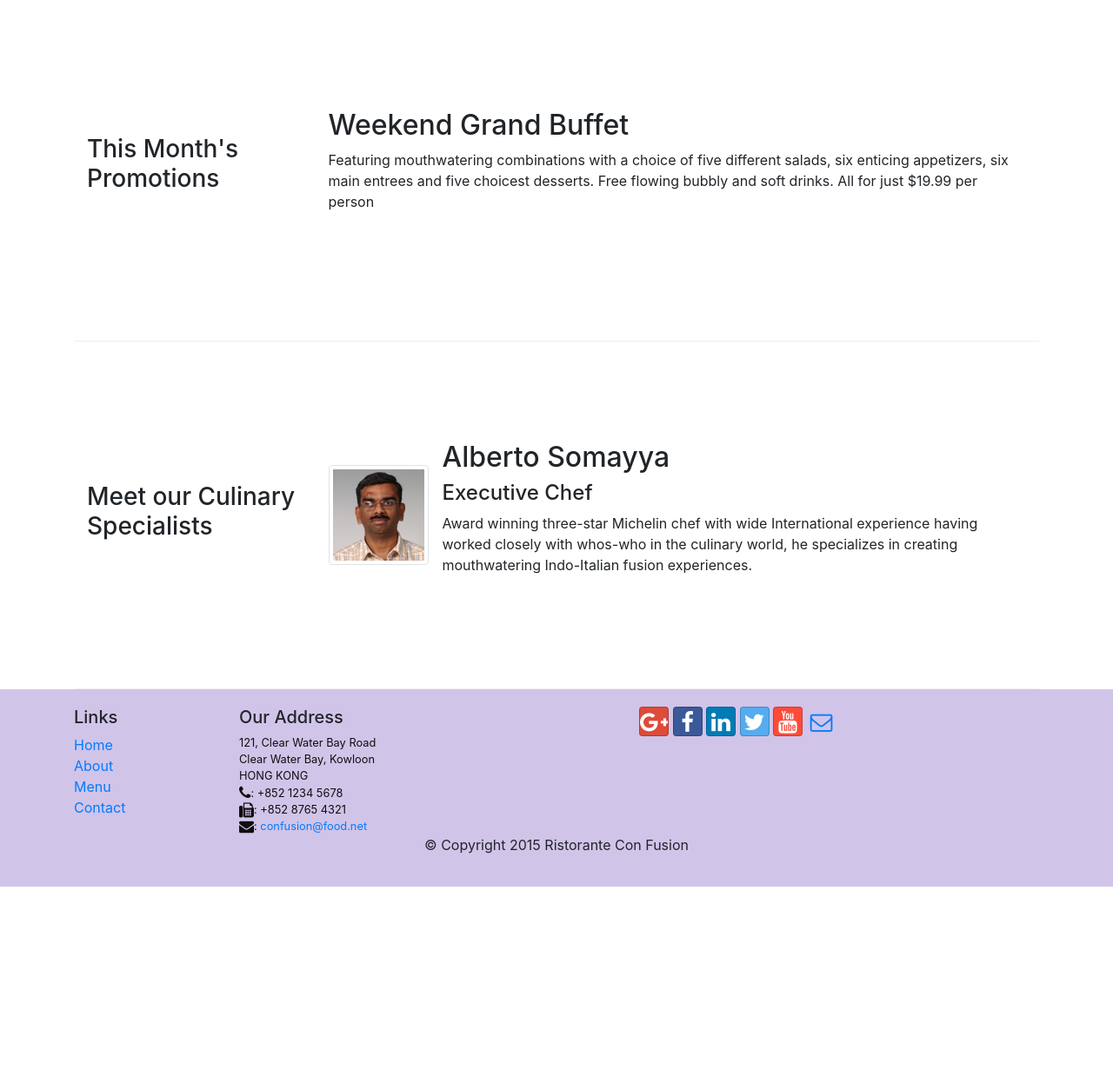
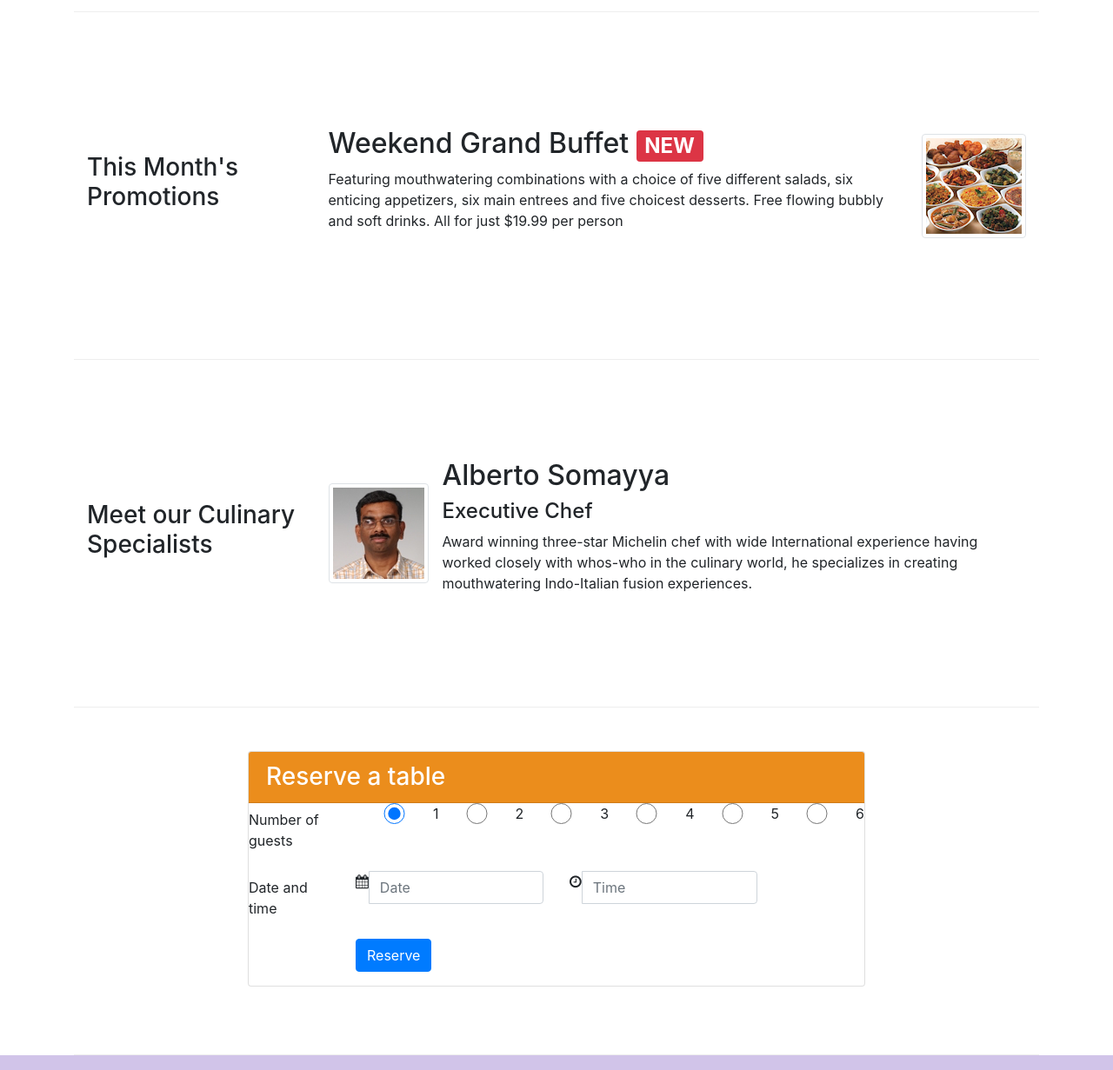
Before and after one commit to OverlordLaladon/Bootstrap-4-intro, a website: page index.html in a window 1280 px wide. Shown: the part 720-1951 px from the top of the page at 87% size. Before the commit the page ends 1740 px from the top, so only its background shows below. Drawn offline with nearby package versions, Linux system fonts and the light colour scheme.

Commit message:
Assignment 2

```diff
--- a/CSS/styles.css
+++ b/CSS/styles.css
@@ -36,3 +36,7 @@ body {
 .navbar-inverse {
   background-color: #512da8;
 }
+
+.bg-orange {
+  background-color: #eb8d1c;
+}
--- a/index.html
+++ b/index.html
@@ -51,13 +51,18 @@
     <header class="jumbotron">
         <div class="container">
             <div class="row row-header">
-                <div class="col-12 col-sm-8">
+                <div class="col-6">
                     <h1>Ristorante con Fusion</h1>
                     <p>We take inspiration from the World's best cuisines, and create a unique fusion experience. Our lipsmacking
                         creations will tickle your culinary senses!</p>
                 </div>
-                <div class="col col-sm align-self-center">
+                <div class="col-3 align-self-center">
                     <img src="img/logo.png" class="img-fluid">
+                </div>
+                <div class="col-3 align-self-center">
+                    <a type="scrollbutton" class="btn bg-orange btn-block btn-sm btn-primary" href="#reserve">
+                        Reserve Table
+                    </a>
                 </div>
             </div>
         </div>
@@ -85,14 +90,21 @@
 
 
         <div class="row row-content align-items-center">
-            <div class="col-sm-4 col-md-3">
+            <div class="col-sm-4 col-md-3 flex-first">
                 <h3>This Month's Promotions</h3>
             </div>
-            <div class="col-sm col-md">
-                <h2>Weekend Grand Buffet</h2>
-                <p>Featuring mouthwatering combinations with a choice of five different salads, six enticing appetizers, six
-                    main entrees and five choicest desserts. Free flowing bubbly and soft drinks. All for just $19.99 per
-                    person </p>
+            <div class="col-sm col-md flex-last">
+                <div class="media">
+                    <div class="media-body">
+                        <h2 class="mt-0">Weekend Grand Buffet
+                            <span class="badge badge-danger">NEW</span>
+                        </h2>
+                        <p>Featuring mouthwatering combinations with a choice of five different salads, six enticing appetizers,
+                            six main entrees and five choicest desserts. Free flowing bubbly and soft drinks. All for just
+                            $19.99 per person </p>
+                    </div>
+                    <img class="d-flex ml-3 img-thumbnail align-self-center" src="img/buffet.png" alt="Buffet">
+                </div>
             </div>
         </div>
 
@@ -110,6 +122,54 @@
                             whos-who in the culinary world, he specializes in creating mouthwatering Indo-Italian fusion
                             experiences.
                         </p>
+                    </div>
+                </div>
+            </div>
+        </div>
+        <div class="row row-content justify-content-center" id="reserve">
+            <div class="col-12 col-sm-8">
+                <div class="card">
+                    <h3 class="card-header bg-orange text-white">Reserve a table</h3>
+                    <div class="card-block">
+                        <from>
+                            <div class="form-group row">
+                                <label for="guests" class="col-md-2 col-form-label">Number of guests</label>
+                                <div class="col-md-10">
+                                    <div class="input-group">
+                                        <input class="form-control" type="radio" id="guests" name="guests" value="1" checked> 1
+                                        <input class="form-control" type="radio" id="guests" name="guests" value="2"> 2
+                                        <input class="form-control" type="radio" id="guests" name="guests" value="3"> 3
+                                        <input class="form-control" type="radio" id="guests" name="guests" value="4"> 4
+                                        <input class="form-control" type="radio" id="guests" name="guests" value="5"> 5
+                                        <input class="form-control" type="radio" id="guests" name="guests" value="6"> 6
+                                    </div>
+                                </div>
+                            </div>
+                            <div class="form-group row">
+                                <label for="datetime" class="col-md-2 col-form-label">Date and time</label>
+                                <div class="col col-sm-4">
+                                    <div class="input-group">
+                                        <div class="input-group-addon">
+                                            <i class="fa fa-calendar" aria-hidden="true"></i>
+                                        </div>
+                                        <input type="text" class="form-control" id="date" name="date" placeholder="Date">
+                                    </div>
+                                </div>
+                                <div class="col col-sm-4">
+                                    <div class="input-group">
+                                        <div class="input-group-addon">
+                                            <i class="fa fa-clock-o" aria-hidden="true"></i>
+                                        </div>
+                                        <input type="text" class="form-control" id="time" name="time" placeholder="Time">
+                                    </div>
+                                </div>
+                            </div>
+                            <div class="form-group row">
+                                <div class="offset-md-2 col-md-10">
+                                    <button type="submit" class="btn btn-primary">Reserve</button>
+                                </div>
+                            </div>
+                        </from>
                     </div>
                 </div>
             </div>
```
Also changed, not shown: aboutus.html (+7 -2 lines), contactus.html (+7 -2 lines).
